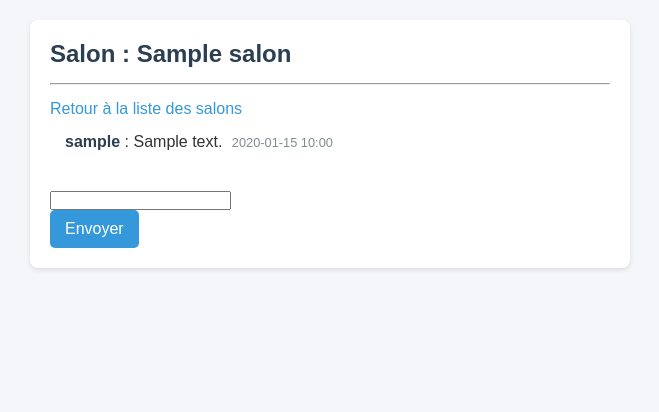
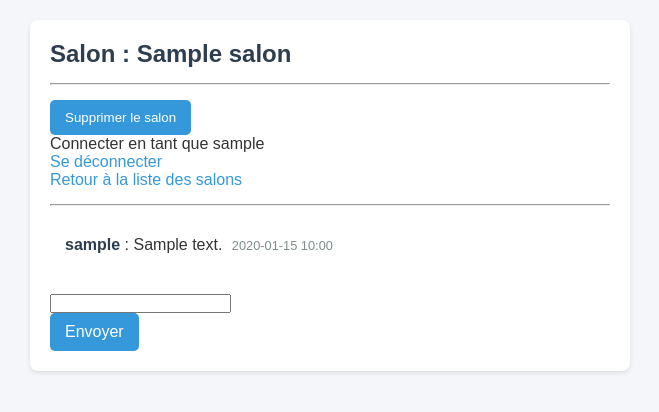
Before and after one commit to guillaume4ssig/Projet-Chat, a Django app: page /salons/1/ in a window 1280 px wide. Shown: the top 412 px of the page, without its empty margins (310-969 px from the left). Run offline with Django 5.2, Linux system fonts and the light colour scheme; a user stored in the database is signed in; tables that the repository leaves empty hold one stand-in row (values such as "Sample post").

Commit message:
ajouts suppression salon, logout et debut droits

```diff
--- a/Projet_Chat/settings.py
+++ b/Projet_Chat/settings.py
@@ -25,7 +25,7 @@ SECRET_KEY = 'django-insecure-5a_rkr!vua#u2v^529$fd*^=-g$lxm@q9zq(58@u(dmh+!mmvl
 # SECURITY WARNING: don't run with debug turned on in production!
 DEBUG = True
 
-ALLOWED_HOSTS = []
+ALLOWED_HOSTS = ['127.0.0.1']
 
 
 # Application definition
--- a/chat_messages/models.py
+++ b/chat_messages/models.py
@@ -6,6 +6,10 @@ from django.contrib.auth.models import User
 class Salon(models.Model):
     name = models.CharField(max_length=100)
     created_at = models.DateTimeField(auto_now_add=True)
+    role_list =   {
+         ('adm', 'admin'),
+         ('mem','membre')}
+    user_role = models.CharField(max_length=50,choices=role_list,null=True)
 
     def __str__(self):
         return self.name
--- a/chat_messages/templates/messages/message.html
+++ b/chat_messages/templates/messages/message.html
@@ -7,10 +7,25 @@
     <link href="{% static 'style.css' %}" rel="stylesheet" />
 </head>
 <body>
+
 <div class="container mt-5">
     <h2>Salon : {{ salon.name }}</h2>
     <hr>
+    <form method="POST" action="{% url 'delete_salon' salon.id %}">
+    {% csrf_token %}
+    <button type="submit">
+        Supprimer le salon
+    </button>
+</form>
+    <div id="logout">
+        <p> Connecter en tant que {{ user.username }} </p>
+        <a href="{% url 'login' %}">Se déconnecter</a>
+    </div>
+
+
     <a href="{% url 'salon_list' %}">Retour à la liste des salons</a>
+    <hr>
+
     <div class="chat-box" id="chat-box" data-salon-id="{{ salon.id }}">
         <script src="{% static 'main.js' %}"></script>
         {% for msg in msgs%}
--- a/chat_messages/templates/salons/create_salon.html
+++ b/chat_messages/templates/salons/create_salon.html
@@ -7,6 +7,10 @@
     <link href="{% static 'style.css' %}" rel="stylesheet" />
 </head>
 <body>
+    <div id="logout">
+        <p> Connecter en tant que {{ user.username }} </p>
+        <a href="{% url 'login' %}">Se déconnecter</a>
+    </div>
 <div class="container mt-5">
     <h2>Créer un salon</h2>
     <form method="POST">
--- a/chat_messages/templates/salons/salon_list.html
+++ b/chat_messages/templates/salons/salon_list.html
@@ -10,6 +10,12 @@
 <div class="container mt-5">
     <h2>Liste des salons</h2>
     <a href="{% url 'create_salon' %}">Créer un salon</a>
+
+    <div id="logout">
+        <p> Connecter en tant que {{ user.username }} </p>
+        <a href="{% url 'login' %}">Se déconnecter</a>
+    </div>
+
     <ul>
         {% for salon in salons %}
             <li>
--- a/chat_messages/urls.py
+++ b/chat_messages/urls.py
@@ -1,9 +1,11 @@
 from django.urls import path
-from .views import message, create_salon, salon_list, get_messages_json
+from .views import message, create_salon, salon_list, get_messages_json, delete_salon
 
 urlpatterns = [
     path('salons/', salon_list, name='salon_list'),
     path('salons/create', create_salon, name='create_salon'),
     path('salons/<int:salon_id>/', message, name='salon_messages'),
     path('salon/<int:salon_id>/messages-json/', get_messages_json, name='get_messages_json'),
+    path("salon/<int:salon_id>/delete/", delete_salon, name="delete_salon"),
+
 ]
--- a/chat_messages/views.py
+++ b/chat_messages/views.py
@@ -4,6 +4,7 @@ from django.http import JsonResponse
 from django.contrib.auth.models import User
 from django.contrib.auth.decorators import login_required
 from .forms import MessageForm
+from django.shortcuts import get_object_or_404
 
 @login_required
 def message(request, salon_id):
@@ -43,16 +44,27 @@ def get_messages_json(request, salon_id):
     return JsonResponse({'messages': data})
 
 
-
+@login_required
 def create_salon(request):
     if request.method == "POST":
         name = request.POST.get("name")
-        Salon.objects.create(name=name)
+        Salon.objects.create(name=name,user_role ='adm')
         return redirect("salon_list")
 
     return render(request, "salons/create_salon.html")
 
 @login_required
+def delete_salon(request, salon_id):
+    salon = get_object_or_404(Salon, id=salon_id)
+
+    if request.method == "POST":
+        salon.delete()
+        return redirect("salon_list")
+
+    return redirect("salon_list")
+
+
+@login_required
 def salon_list(request):
     salons = Salon.objects.all()
     return render(request, "salons/salon_list.html", {"salons": salons})
```
Also changed, not shown: chat_messages/migrations/0005_salon_user_role.py (added).
